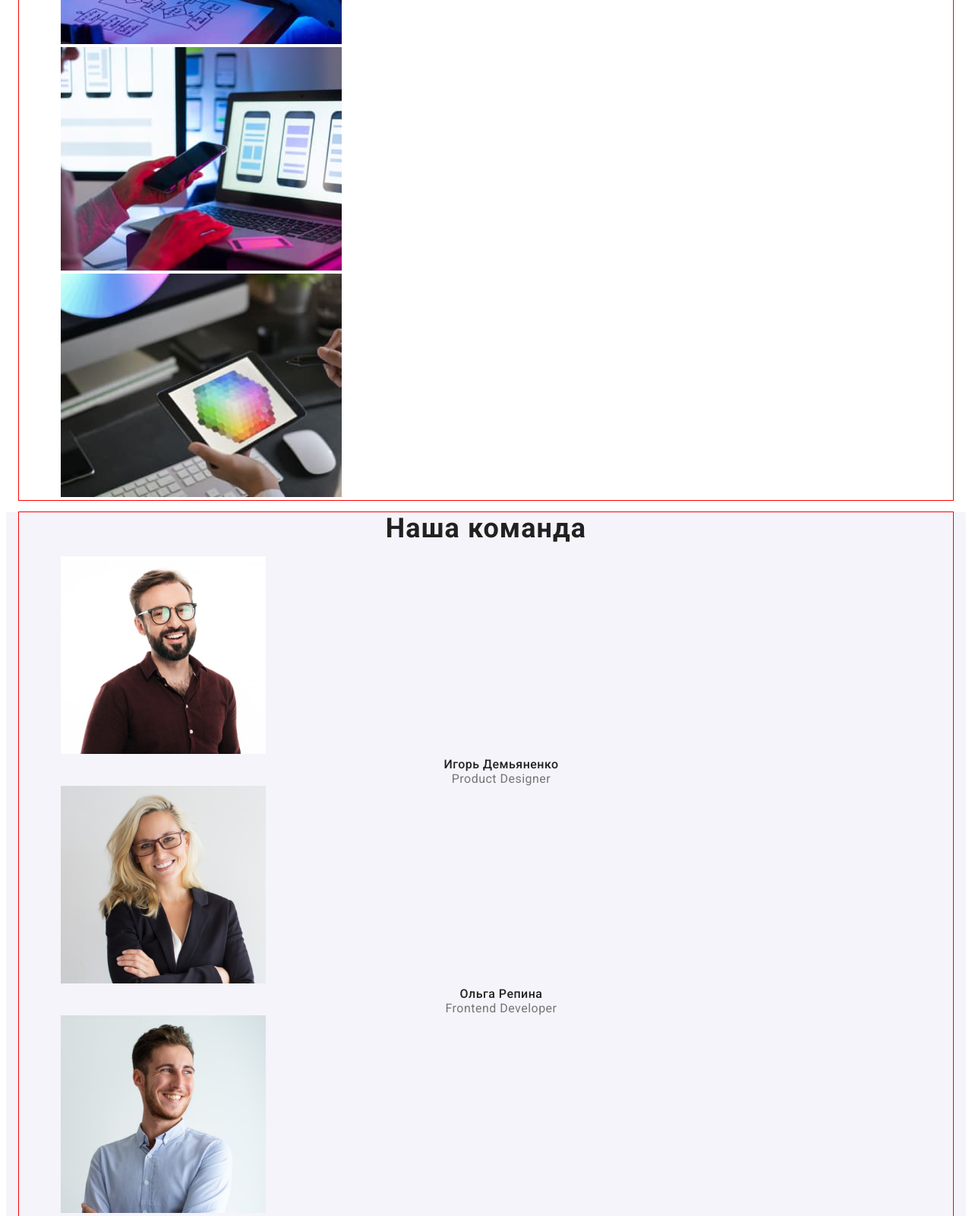
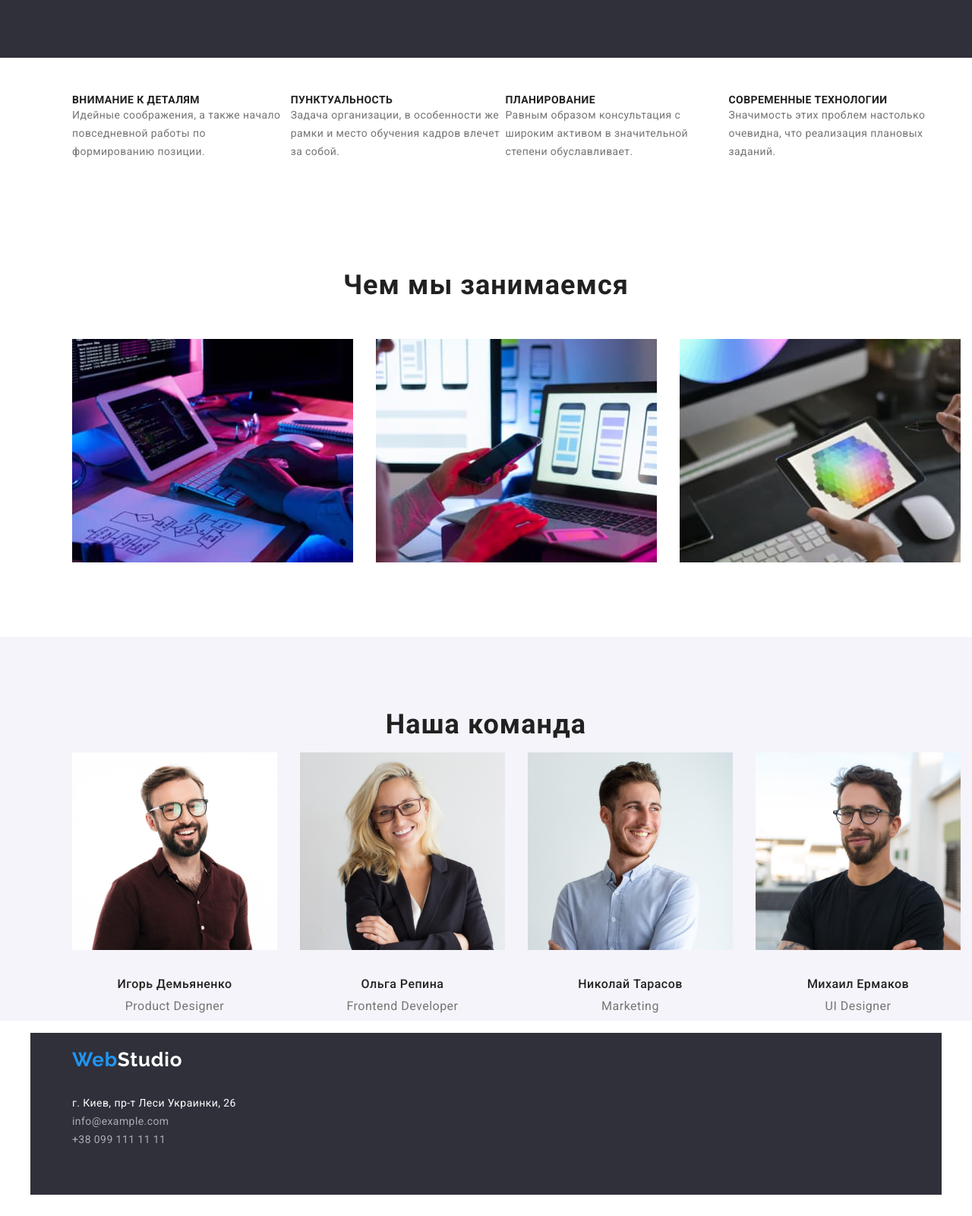
Before and after one commit to Bohatynska/goit-markup-hw-03, a plain HTML site: page index.html in a window 1280 px wide. Shown: the part 700-2300 px from the top of the page at 76% size. After the commit the page ends 2272 px from the top, so only its background shows below. Drawn offline with nearby package versions, Linux system fonts and the light colour scheme.

Commit message:
page one

```diff
--- a/css/styles.css
+++ b/css/styles.css
@@ -6,6 +6,7 @@
   --footer-second-color: rgba(255, 255, 255, 0.6);
   --btn-color: #212121;
   --accent-color: #2196f3;
+  --banner-color: #ffffff;
 }
 body {
   font-family: "Roboto", sans-serif;
@@ -26,16 +27,20 @@ h6 {
 button {
   cursor: pointer;
 }
-.container {
+
+/*---------------Header---------------*/
+.container.header {
+  display: flex;
+  align-items: center;
   width: 1200px;
   padding-left: 15px;
   padding-right: 15px;
-  margin: 0 auto;
-  outline: 1px solid red;
+  margin-left: auto;
+  margin-right: auto;
 }
-/*---------------Header---------------*/
-.container .header {
+.header-nav {
   display: flex;
+  align-items: center;
 }
 .header-logo {
   font-family: "Raleway";
@@ -56,23 +61,25 @@ button {
 .header-logo-link {
   color: var(--accent-color);
 }
-.header .container {
+
+.header-list {
   display: flex;
   align-items: center;
-}
-.header-list {
-  display: flex;
+  padding-top: 32px;
+  padding-bottom: 32px;
 }
 .header-list li {
   margin-right: 50px;
 }
 .header-list li:last-child {
-  margin-right: 0;
+  margin-right: 0px;
 }
 .header-link {
+  display: block;
   font-weight: 500;
   font-size: 14px;
   line-height: 1.14;
+  padding: 32px 0px;
   color: var(--header-color);
 }
 .header-link {
@@ -93,6 +100,10 @@ button {
   color: #757575;
   text-decoration: none;
 }
+.header-item {
+  display: flex;
+  margin-left: auto;
+}
 .header-contacts {
   display: flex;
 }
@@ -110,32 +121,82 @@ button {
 
 /*-----------------PAGE1--------------*/
 /*-----------------Banner--------------*/
+.banner .container {
+  display: flex;
+  align-items: center;
+  flex-wrap: wrap;
+  height: 600px;
+  width: 1200px;
+  padding-left: 15px;
+  padding-right: 15px;
+  margin-left: auto;
+  margin-right: auto;
+}
 .banner {
   background: #2f303a;
 }
 .banner-title {
+  position: absolute;
+
+  left: 452px;
+  top: 280px;
+  width: 696px;
   font-weight: 900;
   font-size: 44px;
   line-height: 1.36;
   text-align: center;
   letter-spacing: 0.06em;
   text-transform: uppercase;
-  color: #ffffff;
+  color: var(--banner-color);
 }
+
 .banner-btn {
+  display: block;
+  align-items: center;
+  margin-right: auto;
+  margin-left: auto;
+  margin-top: 30px;
   font-family: inherit;
+  border-radius: 4px;
   background-color: var(--accent-color);
   font-weight: 700;
   font-size: 16px;
   line-height: 1.88;
-  display: flex;
-  align-items: center;
+  width: max-content;
   text-align: center;
   letter-spacing: 0.06em;
   cursor: pointer;
-  color: #ffffff;
+
+  color: var(--banner-color);
 }
 /*-----------------Benefits--------------*/
+.visually-hidden {
+  position: absolute;
+  width: 1px;
+  height: 1px;
+  margin: -1px;
+  border: 0;
+  padding: 0;
+  white-space: nowrap;
+  clip-path: inset(100%);
+  clip: rect(0 0 0 0);
+  overflow: hidden;
+}
+
+.benefits .container {
+  display: flex;
+  width: 1200px;
+  padding-left: 15px;
+  padding-right: 15px;
+  margin: 0 auto;
+}
+.benefits-item {
+  display: flex;
+  align-items: center;
+  padding-top: 32px;
+  padding-bottom: 32px;
+}
+
 .benefits-title {
   font-weight: 700;
   font-size: 14px;
@@ -151,17 +212,48 @@ button {
   color: var(--text-color);
 }
 /*-----------------BIZ--------------*/
+.biz .container {
+  width: 1200px;
+  padding-left: 15px;
+  padding-right: 15px;
+  margin-top: 94px;
+  margin-left: auto;
+  margin-right: auto;
+}
+
 .biz-title {
   font-weight: 700;
   font-size: 36px;
   line-height: 1.17;
   text-align: center;
   letter-spacing: 0.03em;
+  padding-bottom: 50px;
   color: var(--title-color);
+}
+
+.biz-item {
+  display: flex;
+  margin-right: 30px;
+
+  margin-bottom: 0px;
+  margin-top: 0px;
+}
+.biz-img:not(:last-child) {
+  flex-basis: calc((100%-60px) / 3);
+  margin-right: 30px;
 }
 /*-----------------TEAM--------------*/
 .team {
   background: #f5f4fa;
+}
+
+.team .container {
+  width: 1200px;
+  padding-left: 15px;
+  padding-right: 15px;
+  margin-top: 94px;
+  margin-left: auto;
+  margin-right: auto;
 }
 .team-title {
   font-weight: 700;
@@ -169,14 +261,30 @@ button {
   line-height: 1.17;
   text-align: center;
   letter-spacing: 0.03em;
+  padding-top: 94px;
   color: var(--title-color);
 }
+.team-item {
+  display: flex;
+  margin-right: 30px;
+}
+.team-item:not(:last-child) {
+  margin-right: 30px;
+}
+.team-img {
+  display: block;
+  flex-basis: calc((100%-60px) / 3);
+  margin-right: 30px;
+}
+
 .team-name {
   font-weight: 500;
   font-size: 16px;
   line-height: 1.19;
   text-align: center;
   letter-spacing: 0.03em;
+  padding-top: 30px;
+  padding-bottom: 10px;
   color: var(--title-color);
 }
 .team-prof {
@@ -184,9 +292,93 @@ button {
   font-size: 16px;
   line-height: 1.19;
   text-align: center;
+  padding-bottom: 10px;
   letter-spacing: 0.03em;
   color: var(--text-color);
 }
+
+/*------------------FOOTER-------------------*/
+.footer {
+  background: #2f303a;
+}
+.container .footer {
+  width: 1200px;
+  padding-left: 15px;
+  padding-right: 15px;
+  margin: 0 auto;
+}
+
+.footer-logo {
+  font-family: "Raleway";
+  font-style: normal;
+  font-weight: 700;
+  font-size: 26px;
+  line-height: 1.19;
+  letter-spacing: 0.03em;
+
+  color: #2196f3;
+}
+.footer-logo-logo {
+  color: #ffffff;
+}
+.footer-logo {
+  text-decoration: none;
+}
+.footer-logo-test {
+  padding-top: 20px;
+  padding-left: 40px;
+}
+
+.footer-list {
+  padding-top: 30px;
+  padding-bottom: 60px;
+  margin: 0px;
+}
+.footer-item {
+  font-style: normal;
+  font-size: 14px;
+  line-height: 1.71;
+  letter-spacing: 0.03em;
+  padding-top: 20px;
+  color: var(--footer-first-color);
+  text-decoration: none;
+}
+.footer-item:hover,
+.footer-item:focus {
+  color: var(--accent-color);
+}
+.footer-mail {
+  font-style: normal;
+  font-size: 14px;
+  line-height: 1.71;
+  letter-spacing: 0.03em;
+  padding-top: 9px;
+  color: var(--footer-second-color);
+  text-decoration: none;
+}
+.footer-mail:hover,
+.footer-mail:focus {
+  color: var(--accent-color);
+}
+
+.footer-tel {
+  font-style: normal;
+  font-size: 14px;
+  line-height: 1.71;
+  letter-spacing: 0.03em;
+  padding-top: 9px;
+
+  color: var(--footer-second-color);
+  text-decoration: none;
+}
+.footer-tel:hover,
+.footer-tel:focus {
+  color: var(--accent-color);
+}
+.footer-list.link {
+  text-decoration: none;
+}
+
 /*-----------------PAGE2--------------*/
 /*-----------------HERO--------------*/
 /*-----------------HERO FILTERS------*/
@@ -222,62 +414,3 @@ button {
   letter-spacing: 0.03em;
   color: var(--text-color);
 }
-/*------------------FOOTER-------------------*/
-.footer {
-  background: #2f303a;
-}
-.footer-logo {
-  font-family: "Raleway";
-  font-style: normal;
-  font-weight: 700;
-  font-size: 26px;
-  line-height: 1.19;
-  letter-spacing: 0.03em;
-  color: #2196f3;
-}
-.footer-logo-logo {
-  color: #ffffff;
-}
-.footer-logo {
-  text-decoration: none;
-}
-.footer-item {
-  font-style: normal;
-  font-size: 14px;
-  line-height: 1.71;
-  letter-spacing: 0.03em;
-  color: var(--footer-first-color);
-  text-decoration: none;
-}
-.footer-item:hover,
-.footer-item:focus {
-  color: var(--accent-color);
-}
-.footer-mail {
-  font-style: normal;
-  font-size: 14px;
-  line-height: 1.71;
-  letter-spacing: 0.03em;
-  color: var(--footer-second-color);
-  text-decoration: none;
-}
-.footer-mail:hover,
-.footer-mail:focus {
-  color: var(--accent-color);
-}
-
-.footer-tel {
-  font-style: normal;
-  font-size: 14px;
-  line-height: 1.71;
-  letter-spacing: 0.03em;
-  color: var(--footer-second-color);
-  text-decoration: none;
-}
-.footer-tel:hover,
-.footer-tel:focus {
-  color: var(--accent-color);
-}
-.footer-list.link {
-  text-decoration: none;
-}
--- a/index.html
+++ b/index.html
@@ -10,6 +10,13 @@
     <link
       href="https://fonts.googleapis.com/css2?family=Raleway:wght@700&family=Roboto:wght@400;500;700;900&display=swap"
       rel="stylesheet"
+    />
+    <link
+      rel="stylesheet"
+      href="https://cdnjs.cloudflare.com/ajax/libs/modern-normalize/1.1.0/modern-normalize.min.css"
+      integrity="sha512-wpPYUAdjBVSE4KJnH1VR1HeZfpl1ub8YT/NKx4PuQ5NmX2tKuGu6U/JRp5y+Y8XG2tV+wKQpNHVUX03MfMFn9Q=="
+      crossorigin="anonymous"
+      referrerpolicy="no-referrer"
     />
     <link rel="stylesheet" href="./css/styles.css" />
   </head>
@@ -30,6 +37,7 @@
             <li><a href="" class="header-link">Контакты</a></li>
           </ul>
         </nav>
+        <div class="header-item">
           <ul class="header-contacts">
             <li class="item">
               <a href="mailto:info@devstudio.com" class="contact mail"
@@ -43,6 +51,7 @@
             </li>
           </ul>
         </div>
+      </div>
     </header>
 
     <!-- Блок Эффективные решения для вашего бизнеса-->
@@ -53,10 +62,13 @@
           <button type="button" class="banner-btn">Заказать услугу</button>
         </div>
       </section>
+
+      <!-- Наши преимущества-->
       <section class="benefits">
         <div class="container">
-          <h2>Наши преимущества</h2>
-          <ul>
+          <h2 class="visually-hidden">Наши преимущества</h2>
+          <div>
+            <ul class="benefits-item">
               <li>
                 <h3 class="benefits-title">Внимание к деталям</h3>
                 <p class="benefits-text">
@@ -87,24 +99,29 @@
               </li>
             </ul>
           </div>
+        </div>
       </section>
       <section class="biz">
         <div class="container">
           <h2 class="biz-title">Чем мы занимаемся</h2>
-          <ul>
-            <li>
+          <ul class="biz-item">
+            <li class="biz-img">
               <img src="./images/img-1.jpg" width="370" alt="клавиатура" />
             </li>
-            <li><img src="./images/img-2.jpg" width="370" alt="телефон" /></li>
-            <li><img src="./images/img-3.jpg" width="370" alt="планшет" /></li>
+            <li class="biz-img">
+              <img src="./images/img-2.jpg" width="370" alt="телефон" />
+            </li>
+            <li class="biz-img">
+              <img src="./images/img-3.jpg" width="370" alt="планшет" />
+            </li>
           </ul>
         </div>
       </section>
       <section class="team">
         <div class="container">
           <h2 class="team-title">Наша команда</h2>
-          <ul>
-            <li>
+          <ul class="team-item">
+            <li class="team-img">
               <img
                 src="./images/img-igor.jpg"
                 width="270"
@@ -113,12 +130,12 @@
               <h3 class="team-name">Игорь Демьяненко</h3>
               <p class="team-prof">Product Designer</p>
             </li>
-            <li>
+            <li class="team-img">
               <img src="./images/img-olga.jpg" width="270" alt="Ольга Репина" />
               <h3 class="team-name">Ольга Репина</h3>
               <p class="team-prof">Frontend Developer</p>
             </li>
-            <li>
+            <li class="team-img">
               <img
                 src="./images/img-nik.jpg"
                 width="270"
@@ -127,7 +144,7 @@
               <h3 class="team-name">Николай Тарасов</h3>
               <p class="team-prof">Marketing</p>
             </li>
-            <li>
+            <li class="team-img">
               <img
                 src="./images/img-mih.jpg"
                 width="270"
@@ -144,7 +161,9 @@
       <div class="container">
         <footer class="footer">
           <a href="/" class="footer-logo">
-            <p>Web<span class="footer-logo-logo">Studio</span></p>
+            <p class="footer-logo-test">
+              Web<span class="footer-logo-logo">Studio</span>
+            </p>
           </a>
           <address>
             <ul class="footer-list">
```
Also changed, not shown: portfolio.html (+35 -12 lines). Lines whose indentation alone changed are shown as unchanged.
